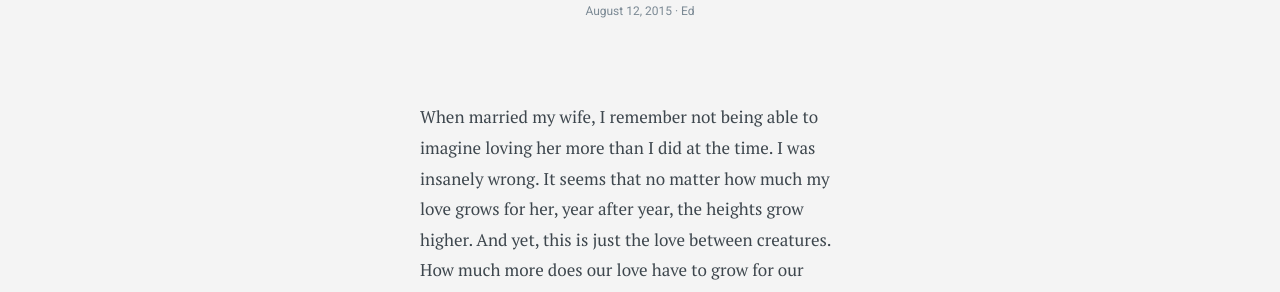
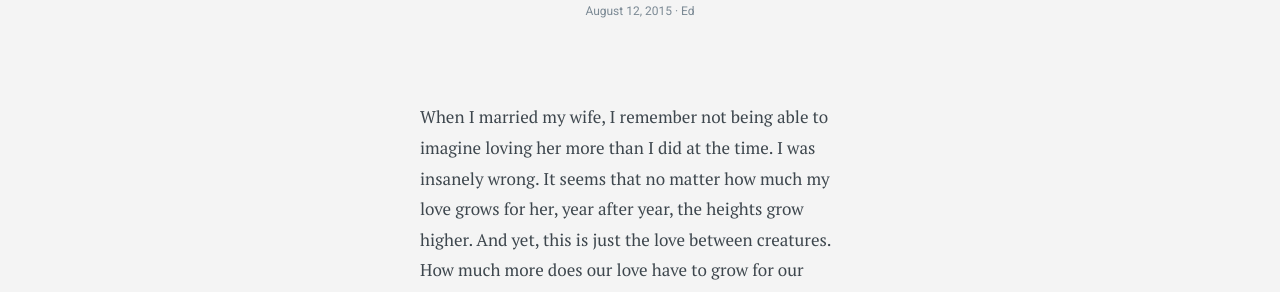
Before and after one commit to edchao/crown, a Jekyll site: the page built from _posts/2015-08-12-Husband_blessed.markdown, in a window 1280 px wide. Shown: the part 125-417 px from the top of the page. Built offline with Jekyll 4.4.1, drawn with Linux system fonts in a browser that asks for light colours; some of the changed text lies outside the part shown.

```diff
--- a/_posts/2015-08-12-Husband_blessed.markdown
+++ b/_posts/2015-08-12-Husband_blessed.markdown
@@ -7,4 +7,4 @@ author: Ed
 tags:
 ---
 
-When married my wife, I remember not being able to imagine loving her more than I did at the time.  I was insanely wrong. It seems that no matter how much my love grows for her, year after year, the heights grow higher.  And yet, this is just the love between creatures.  How much more does our love have to grow for our Creator, who is infinitely lovely.
+When I married my wife, I remember not being able to imagine loving her more than I did at the time.  I was insanely wrong. It seems that no matter how much my love grows for her, year after year, the heights grow higher.  And yet, this is just the love between creatures.  How much more does our love have to grow for our Creator, who is infinitely lovely.
```
